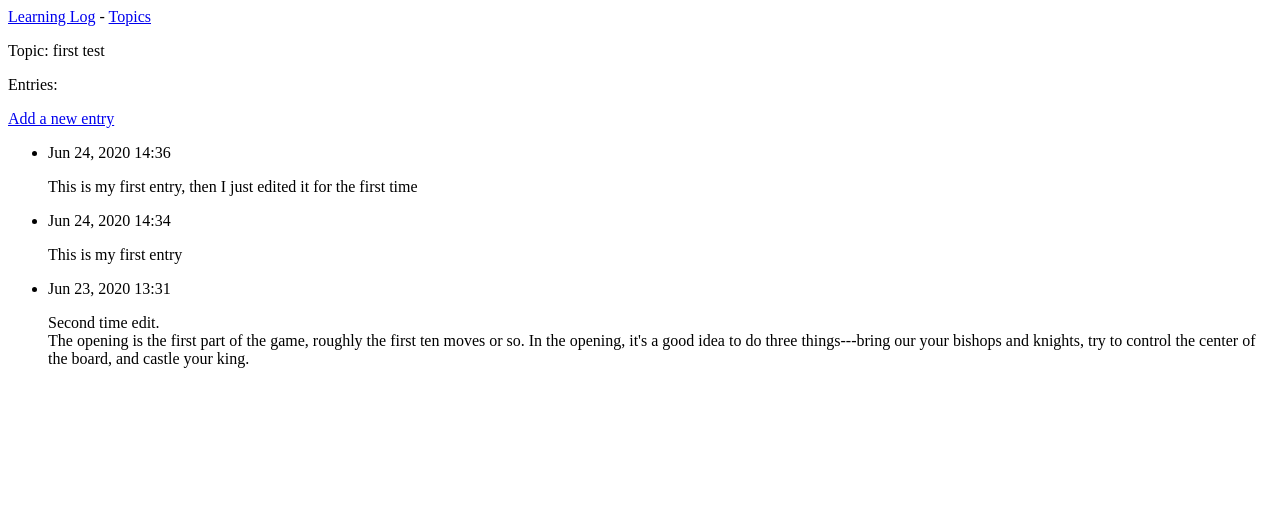
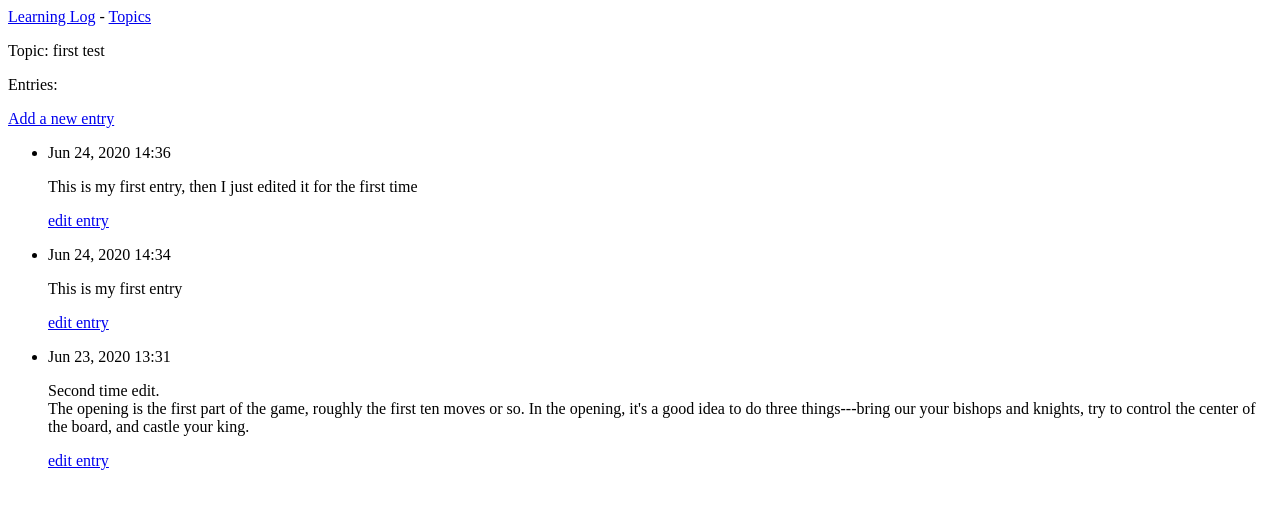
Before and after one commit to michaelzxd/learning_log, a Django app: page /topics/1/ in a window 1280 px wide. Shown: the top 509 px of the page. Run offline with Django 3.2, Linux system fonts and the light colour scheme; data comes from the database, SQL or seed files in the repository; both versions use the stored data as it was after the commit.

Commit message:
edit entry completed

```diff
--- a/learning_logs/templates/learning_logs/topic.html
+++ b/learning_logs/templates/learning_logs/topic.html
@@ -14,6 +14,9 @@
   <li>
   	<p>{{entry.date_added|date:'M d, Y H:i'}}</p>
   	<p>{{entry.text|linebreaks}}</p>
+  	<p>
+  		<a href="{% url 'learning_logs:edit_entry' entry.id %}">edit entry</a>
+  	</p>
 
   </li>
  {% empty %}
--- a/learning_logs/urls.py
+++ b/learning_logs/urls.py
@@ -15,4 +15,6 @@ urlpatterns = [
 
     url(r'^new_entry/(?P<topic_id>\d+)/$', views.new_entry, name='new_entry'),
 
+    url(r'^edit_entry/(?P<entry_id>\d+)/$', views.edit_entry, name='edit_entry'),
+
 ]
--- a/learning_logs/views.py
+++ b/learning_logs/views.py
@@ -1,5 +1,5 @@
 from django.shortcuts import render
-from .models import Topic
+from .models import Topic, Entry
 from django.http import HttpResponseRedirect
 from django.urls import reverse
 from .forms import TopicForm,EntryForm
@@ -47,5 +47,18 @@ def new_entry(request,topic_id):
 			new_entry.save()
 			return HttpResponseRedirect(reverse('learning_logs:topic', args=[topic_id]))
 
-	context = {'topic':topic, 'form': form}
-	return render(request, 'learning_logs/new_entry.html', context)
+
+def edit_entry(request,entry_id):
+	entry = Entry.objects.get(id=entry_id)
+	topic = entry.topic
+
+	if request.method != 'POST':
+		form = EntryForm(instance=entry)
+	else:
+		form = EntryForm(instance=entry,data = request.POST)
+		if form.is_valid():
+			form.save()
+			return HttpResponseRedirect(reverse('learning_logs:topic', args=[topic.id]))
+
+	context = {'entry':entry,'topic':topic, 'form': form}
+	return render(request, 'learning_logs/edit_entry.html', context)
```
Also changed, not shown: learning_logs/templates/learning_logs/edit_entry.html (added, +17 -0 lines), db.sqlite3.
